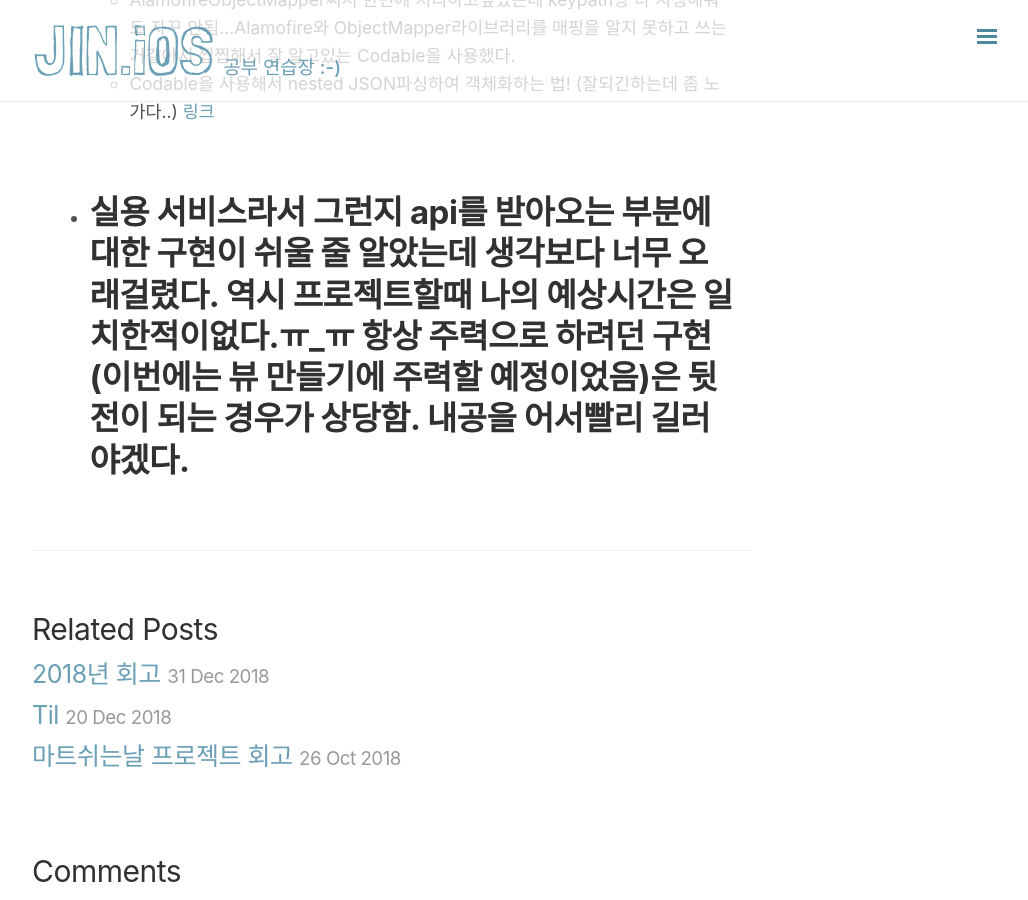
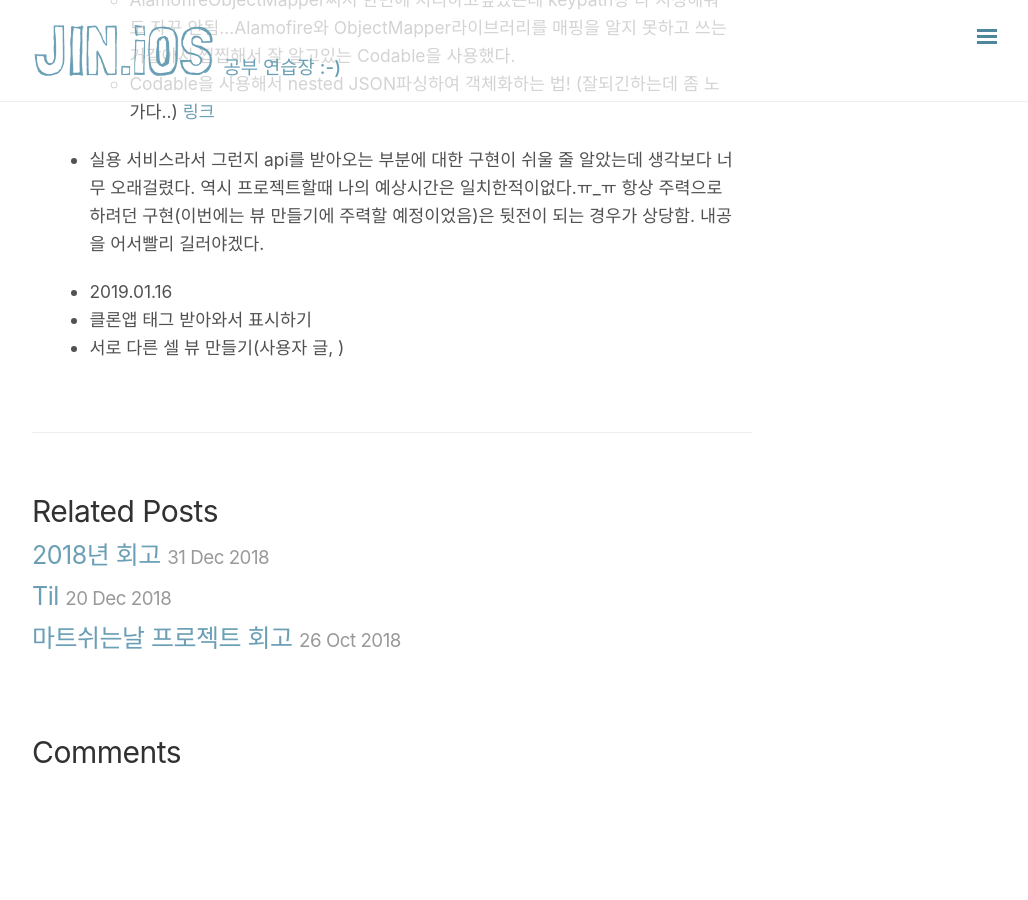
Before and after one commit to jinios/jinios.github.io, a Jekyll site: the page built from _posts/TIL/TIL-2019/2019-01-02-TIL.md, in a window 1280 px wide and 900 px high, scrolled down 2467 px. Shown: the whole window, without its empty margins (248-1276 px from the left). Built offline with Jekyll 4.4.1, drawn with Linux system fonts in a browser that asks for light colours; nearby versions of some CDN libraries; our own code applies the rules of GitHub Pages for plain Markdown files; comment, search, counter and statistics services are not loaded; after the commit the page ends 3248 px from its top, so only the background shows below that.

Commit message:
Update post

```diff
--- a/_posts/TIL/TIL-2019/2019-01-02-TIL.md
+++ b/_posts/TIL/TIL-2019/2019-01-02-TIL.md
@@ -69,4 +69,8 @@ HEAD is now at cbb9592 Add assets
   - AlamofireObjectMapper써서 한번에 처리하고싶었는데 keypath랑 다 지정해줘도 자꾸 안됨...Alamofire와 ObjectMapper라이브러리를 매핑을 알지 못하고 쓰는거같아서 찝찝해서 잘 알고있는 Codable을 사용했다.
   - Codable을 사용해서 nested JSON파싱하여 객체화하는 법! (잘되긴하는데 좀 노가다..) [링크](https://medium.com/@nictheawesome/using-codable-with-nested-json-is-both-easy-and-fun-19375246c9ff)
 - 실용 서비스라서 그런지 api를 받아오는 부분에 대한 구현이 쉬울 줄 알았는데 생각보다 너무 오래걸렸다. 역시 프로젝트할때 나의 예상시간은 일치한적이없다.ㅠ_ㅠ 항상 주력으로 하려던 구현(이번에는 뷰 만들기에 주력할 예정이었음)은 뒷전이 되는 경우가 상당함. 내공을 어서빨리 길러야겠다.
--
+
+
+- 2019.01.16
+- 클론앱 태그 받아와서 표시하기
+- 서로 다른 셀 뷰 만들기(사용자 글, )
```
